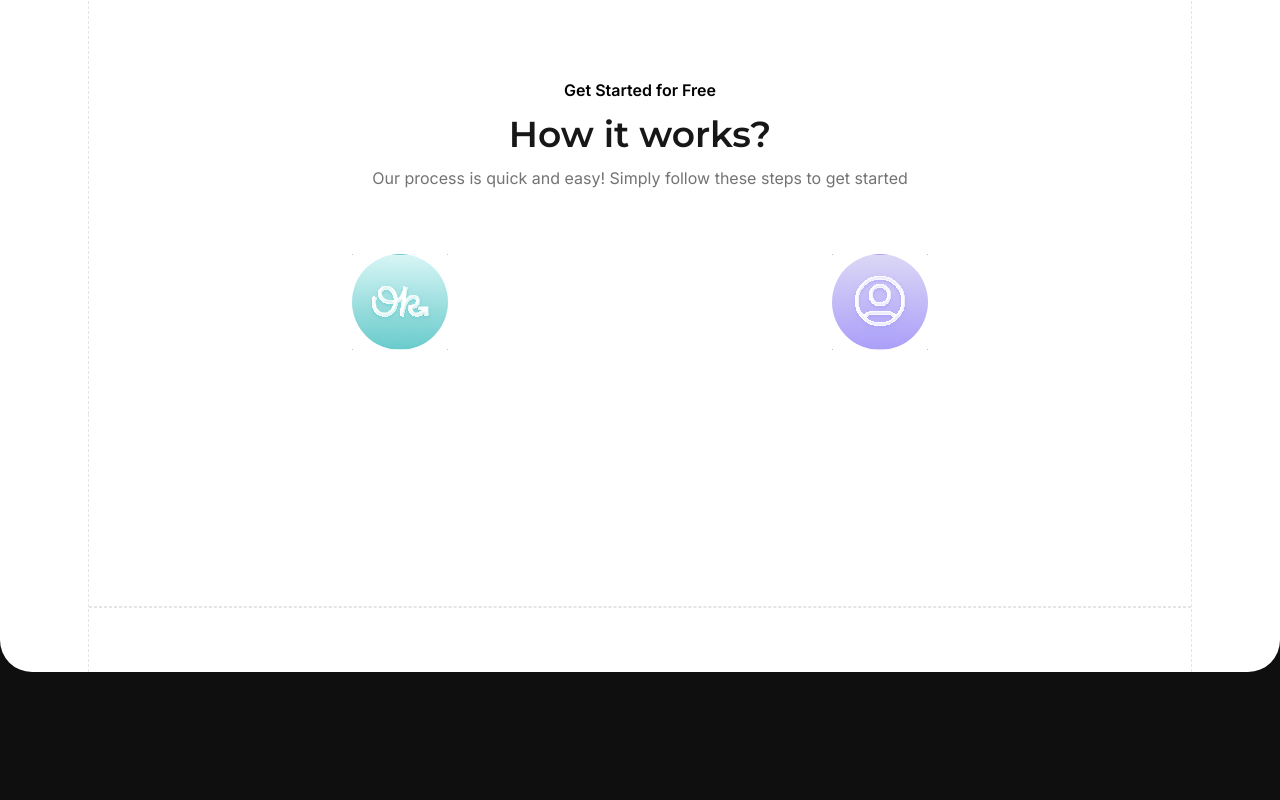
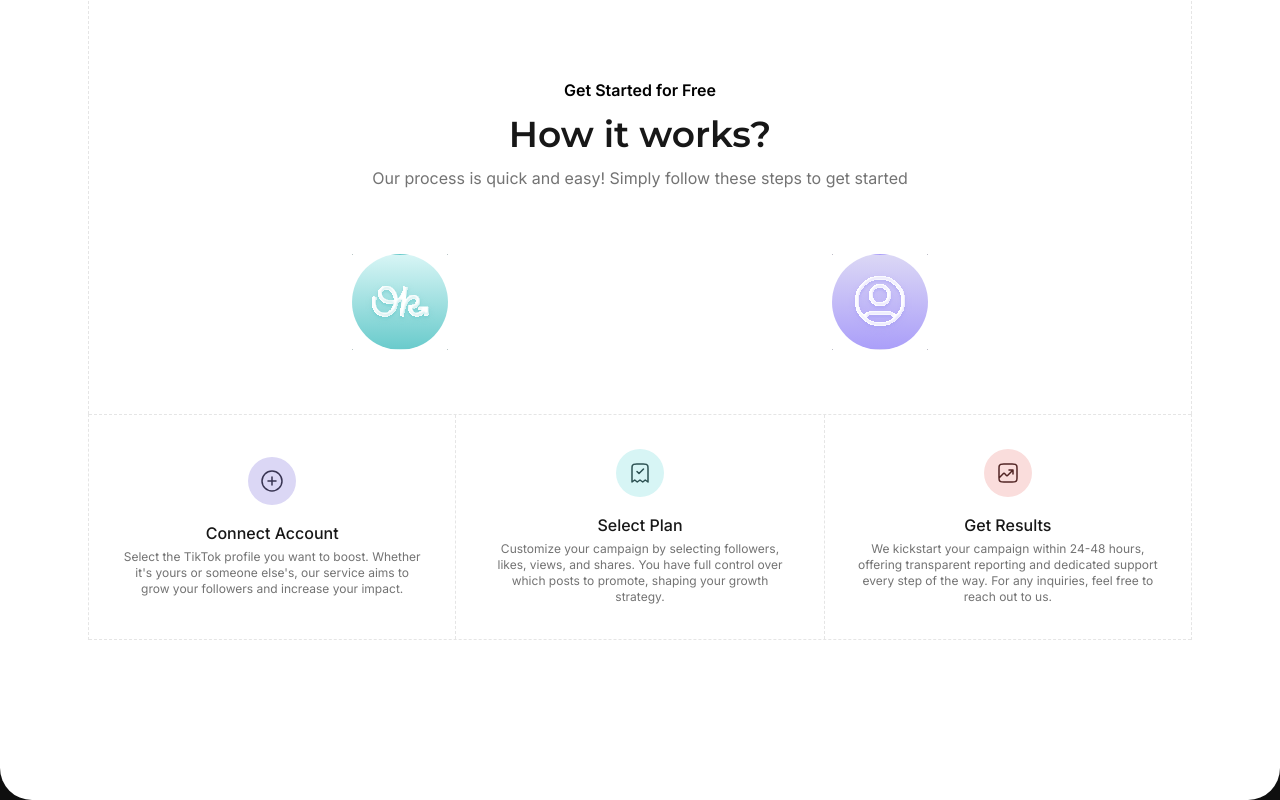
Before and after one commit to Muhammadvaliyev1/okgrow, a website: page public/index.html in a window 1280 px wide. Shown: the part 1624-2424 px from the top of the page. Before the commit the page ends 2296 px from the top, so only its background shows below. Drawn offline with Linux system fonts and the light colour scheme.

Commit message:
added new section

```diff
--- a/public/index.html
+++ b/public/index.html
@@ -129,7 +129,7 @@
     </div>
   </div>
 
-  <main class="bg-white overflow-hidden relative rounded-3xl md:rounded-[32px] w-full h-full px-2">
+  <main class="bg-white overflow-hidden relative rounded-3xl md:rounded-[32px] w-full h-full">
     <section class="relative max-w-[1104px] mx-auto md:border-x border-dashed border-neutral-200 pt-[300px]">
       <div class="absolute h-96 z-30 w-full top-0 bg-gradient"></div>
       <p class="relative z-30 font-Inter text-neutral-400 text-center">Trusted by 55,000+ Tiktokers, Agencies & Businesses</p>
@@ -347,9 +347,38 @@
         </div>
       </div>
     </section>
-    <section class="relative z-30 max-w-[1104px] mx-auto md:border-x border-dashed border-neutral-200 pb-10 md:pb-16 pt-32 md:pt-48">
-      <div class="flex items-center justify-between border-y border-dashed border-neutral-200">
-
+    <section class="relative z-30 max-w-[1104px] mx-auto md:border-x border-dashed border-neutral-200">
+      <div class="flex flex-col md:flex-row items-center justify-between border-y border-dashed border-neutral-200 mb-40">
+        <div class="w-full md:w-1/3 h-56 flex flex-col md:border-r border-none md:border-dashed border-neutral-200 items-center justify-center px-4 md:px-8 py-6">
+          <div class="w-12 h-12">
+            <svg width="48" height="48" viewBox="0 0 48 48" fill="none" xmlns="http://www.w3.org/2000/svg">
+              <rect width="48" height="48" rx="24" fill="#DBD7F5"/>
+              <path d="M24 20V28M20 24H28M34 24C34 29.5228 29.5228 34 24 34C18.4772 34 14 29.5228 14 24C14 18.4772 18.4772 14 24 14C29.5228 14 34 18.4772 34 24Z" stroke="#383452" stroke-width="1.5" stroke-linecap="round" stroke-linejoin="round"/>
+            </svg>
+          </div>
+          <h5 class="font-Inter font-medium text-neutral-900 text-center mt-4">Connect Account</h5>
+          <p class="font-Inter text-xs text-neutral-500 text-center mt-1">Select the TikTok profile you want to boost. Whether it's yours or someone else's, our service aims to grow your followers and increase your impact.</p>
+        </div>
+        <div class="w-full md:w-1/3 h-56 flex flex-col border-y md:border-none border-dashed border-neutral-200 items-center justify-center px-4 md:px-8 py-6">
+          <div class="w-12 h-12">
+            <svg width="48" height="48" viewBox="0 0 48 48" fill="none" xmlns="http://www.w3.org/2000/svg">
+              <rect width="48" height="48" rx="24" fill="#D7F5F5"/>
+              <path d="M21 22.5L23 24.5L27.5 20M32 33V19.8C32 18.1198 32 17.2798 31.673 16.638C31.3854 16.0735 30.9265 15.6146 30.362 15.327C29.7202 15 28.8802 15 27.2 15H20.8C19.1198 15 18.2798 15 17.638 15.327C17.0735 15.6146 16.6146 16.0735 16.327 16.638C16 17.2798 16 18.1198 16 19.8V33L18.75 31L21.25 33L24 31L26.75 33L29.25 31L32 33Z" stroke="#2C5152" stroke-width="1.5" stroke-linecap="round" stroke-linejoin="round"/>
+            </svg>
+          </div>
+          <h5 class="font-Inter font-medium text-neutral-900 text-center mt-4">Select Plan</h5>
+          <p class="font-Inter text-xs text-neutral-500 text-center mt-1">Customize your campaign by selecting followers, likes, views, and shares. You have full control over which posts to promote, shaping your growth strategy.</p>
+        </div>
+        <div class="w-full md:w-1/3 h-56 flex flex-col md:border-l border-none md:border-dashed border-neutral-200 items-center justify-center px-4 md:px-8 py-6">
+          <div class="w-12 h-12">
+            <svg width="48" height="48" viewBox="0 0 48 48" fill="none" xmlns="http://www.w3.org/2000/svg">
+              <rect width="48" height="48" rx="24" fill="#FADDDC"/>
+              <path d="M29 21L23.5657 26.4343C23.3677 26.6323 23.2687 26.7313 23.1545 26.7684C23.0541 26.8011 22.9459 26.8011 22.8455 26.7684C22.7313 26.7313 22.6323 26.6323 22.4343 26.4343L20.5657 24.5657C20.3677 24.3677 20.2687 24.2687 20.1545 24.2316C20.0541 24.1989 19.9459 24.1989 19.8455 24.2316C19.7313 24.2687 19.6323 24.3677 19.4343 24.5657L15 29M29 21H25M29 21V25M19.8 33H28.2C29.8802 33 30.7202 33 31.362 32.673C31.9265 32.3854 32.3854 31.9265 32.673 31.362C33 30.7202 33 29.8802 33 28.2V19.8C33 18.1198 33 17.2798 32.673 16.638C32.3854 16.0735 31.9265 15.6146 31.362 15.327C30.7202 15 29.8802 15 28.2 15H19.8C18.1198 15 17.2798 15 16.638 15.327C16.0735 15.6146 15.6146 16.0735 15.327 16.638C15 17.2798 15 18.1198 15 19.8V28.2C15 29.8802 15 30.7202 15.327 31.362C15.6146 31.9265 16.0735 32.3854 16.638 32.673C17.2798 33 18.1198 33 19.8 33Z" stroke="#522524" stroke-width="1.5" stroke-linecap="round" stroke-linejoin="round"/>
+            </svg>
+          </div>
+          <h5 class="font-Inter font-medium text-neutral-900 text-center mt-4">Get Results</h5>
+          <p class="font-Inter text-xs text-neutral-500 text-center mt-1">We kickstart your campaign within 24-48 hours, offering transparent reporting and dedicated support every step of the way. For any inquiries, feel free to reach out to us.</p>
+        </div>
       </div>
     </section>
   </main>
```
Also changed, not shown: public/css/styles.css.
